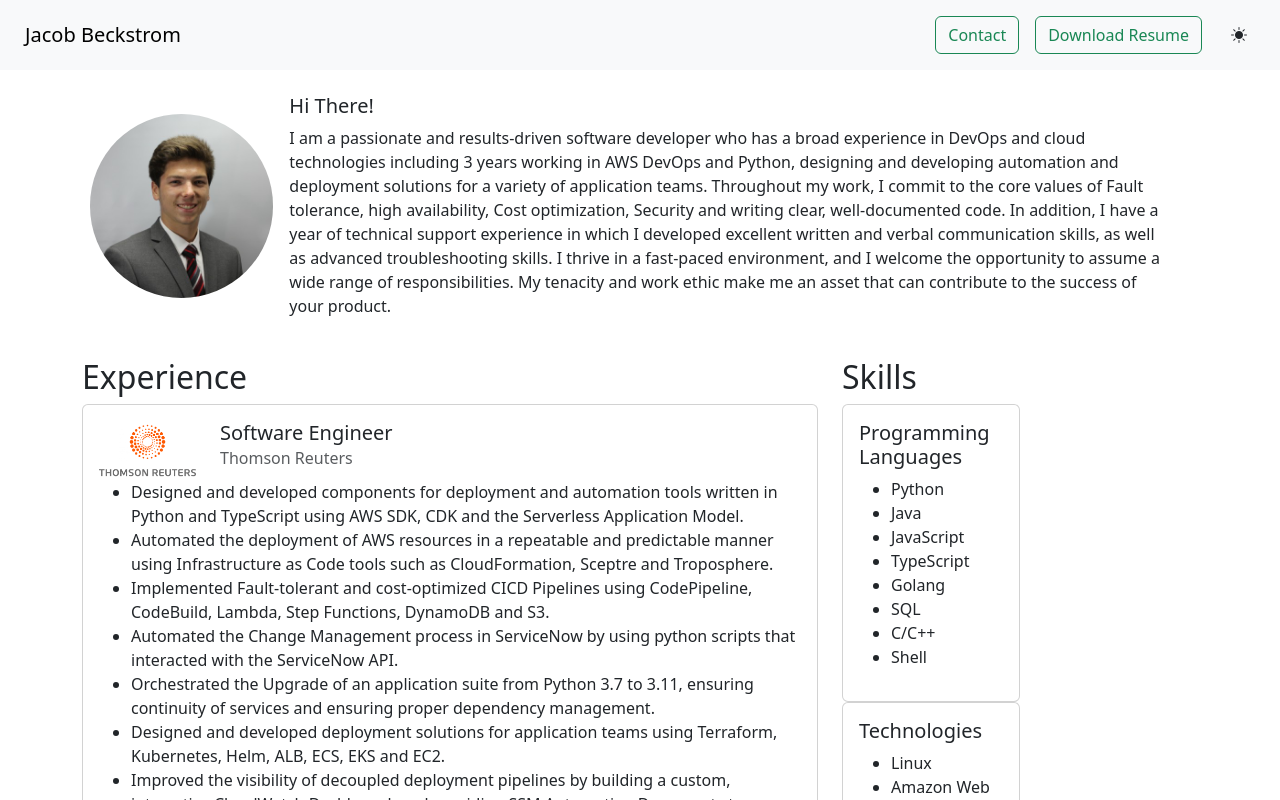
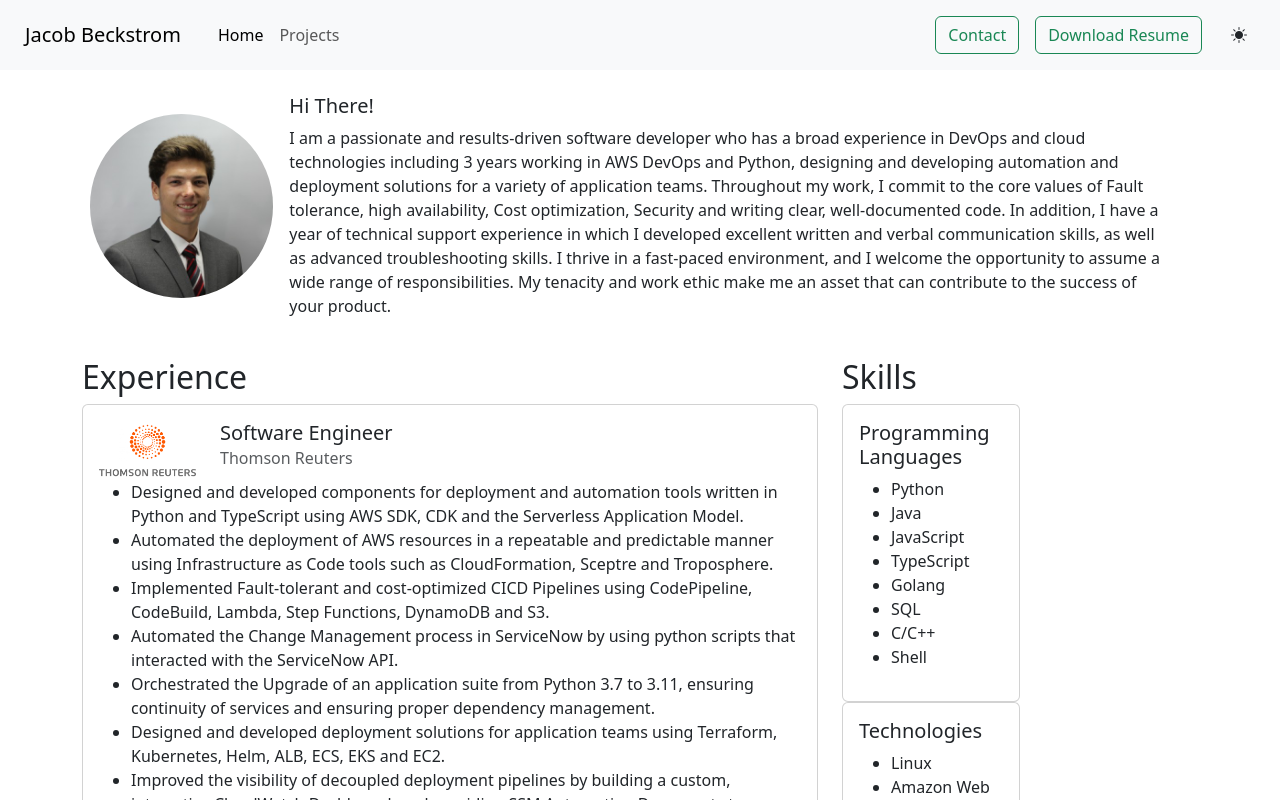
Before and after one commit to jakebeckstrom/portfolio, a React (Create React App) app in the folder portfolio/: page / in a window 1280 px wide. Shown: the top 800 px of the page. Built offline with nearby package versions, Linux system fonts and the light colour scheme.

Commit message:
Adding projects

```diff
--- /dev/null
+++ b/portfolio/public/static/projects.json
@@ -0,0 +1,37 @@
+{
+    "project_list": [
+        {
+            "name": "Portfolio Website",
+            "link": "https://jacob-beckstrom.com",
+            "github": "https://github.com/jakebeckstrom/portfolio",
+            "design": "This website was created using React and bootstrap.",
+            "deployment": "This website is deployed using S3 with the Static Webiste hosting configuration. Https is provided by Cloudfront and AWS ACM, DNS is provided by Route53",
+            "technologies": [
+                "Javascript",
+                "React",
+                "Bootstrap",
+                "AWS",
+                "S3",
+                "Route53",
+                "Cloudfront"
+            ]
+        },
+        {
+            "name": "Scheduler",
+            "link": "",
+            "github": "https://github.com/jakebeckstrom/Scheduler",
+            "design": "This website was created using Angular, Typescript and AWS SAM",
+            "deployment": "The Frontend of this website was created using S3 static website hosting and the backend was built using the AWS Serverless Application model.",
+            "technologies": [
+                "Angular",
+                "Typescript",
+                "AWS",
+                "Serverless Application Model",
+                "Python",
+                "Lambda",
+                "S3",
+                "API Gateway"
+            ]
+        }
+    ]
+}
--- a/portfolio/src/App.js
+++ b/portfolio/src/App.js
@@ -6,6 +6,8 @@ import Projects from "./components/Projects";
 
 function App() {
   const [resumeData, updateResumeData] = React.useState({});
+  const [projectData, updateProjectData] = React.useState({});
+  const [view, updateView] = React.useState("home");
 
   React.useEffect(() => {
     fetch("/static/resume_data.json", {
@@ -21,13 +23,26 @@ function App() {
         updateResumeData(myJson);
       });
   }, []);
-  let view = "home";
+  React.useEffect(() => {
+    fetch("/static/projects.json", {
+      headers: {
+        "Content-Type": "application/json",
+        Accept: "application/json",
+      },
+    })
+      .then((response) => {
+        return response.json();
+      })
+      .then((myJson) => {
+        updateProjectData(myJson);
+      });
+  }, []);
 
   return (
     <main class="gradient-custom">
-      <NavBar />
+      <NavBar updateView={updateView} />
       {view === "home" && <Home resume={resumeData} />}
-      {view === "projects" && <Projects />}
+      {view === "projects" && <Projects projects={projectData} />}
     </main>
   );
 }
--- a/portfolio/src/components/NavBar.js
+++ b/portfolio/src/components/NavBar.js
@@ -1,7 +1,7 @@
 import React from "react";
 import Contact from "./Contact";
 
-export default function NavBar() {
+export default function NavBar({ updateView }) {
   const toggleDarkMode = () => {
     if (document.documentElement.getAttribute("data-bs-theme") === "dark") {
       document.documentElement.setAttribute("data-bs-theme", "light");
@@ -10,11 +10,18 @@ export default function NavBar() {
     }
   };
 
+  const handleNavBarClick = (event) => {
+    console.log(event.target.id);
+    updateView(event.target.id);
+  };
+
   return (
     <nav class="navbar navbar-expand-lg bg-body-tertiary">
       <Contact />
       <div class="container-fluid">
-        <button class="btn navbar-brand">Jacob Beckstrom</button>
+        <button class="btn navbar-brand" id="home" onClick={handleNavBarClick}>
+          Jacob Beckstrom
+        </button>
         <button
           class="navbar-toggler"
           type="button"
@@ -28,16 +35,24 @@ export default function NavBar() {
         </button>
         <div class="collapse navbar-collapse" id="navbarNav">
           <ul class="navbar-nav d-flex">
-            {/* <li class="nav-item">
-              <a class="nav-link active" aria-current="page" href="#home">
+            <li class="nav-item">
+              <button
+                id="home"
+                class="nav-link active"
+                onClick={handleNavBarClick}
+              >
                 Home
-              </a>
-            </li> */}
-            {/* <li class="nav-item mr-auto">
-              <a class="nav-link" href="#projects">
+              </button>
+            </li>
+            <li class="nav-item mr-auto">
+              <button
+                id="projects"
+                class="nav-link"
+                onClick={handleNavBarClick}
+              >
                 Projects
-              </a>
-            </li> */}
+              </button>
+            </li>
           </ul>
           <ul class="navbar-nav d-flex justify-content-end w-100">
             <li class="nav-item p-2">
--- /dev/null
+++ b/portfolio/src/components/ProjectItem.js
@@ -0,0 +1,37 @@
+import React from "react";
+
+export default function ProjectItem({ project }) {
+  return (
+    <div class="card">
+      {/* <div class="card-header">{project.name}</div> */}
+      <div class="card-body">
+        <h5 class="card-title">{project.name}</h5>
+        <p class="card-text">{project.design}</p>
+        <p class="card-text">{project.deployment}</p>
+        <div class="row">
+          {project.technologies.map((tech) => (
+            <p class="d-inline w-auto border rounded border-primary p-2 m-2">
+              {tech}
+            </p>
+          ))}
+        </div>
+        <a
+          href={project.link}
+          class="btn btn-primary p-2"
+          target="_blank"
+          rel="noreferrer"
+        >
+          Project
+        </a>
+        <a
+          href={project.github}
+          class="btn btn-secondary p-2"
+          target="_blank"
+          rel="noreferrer"
+        >
+          Github
+        </a>
+      </div>
+    </div>
+  );
+}
--- a/portfolio/src/components/Projects.js
+++ b/portfolio/src/components/Projects.js
@@ -1,9 +1,70 @@
 import React from "react";
+import ProjectItem from "./ProjectItem";
+import SkillFilter from "./SkillFilter";
 
-export default function Projects() {
+export default function Projects({ projects }) {
+  const [techFilters, updateTechFilters] = React.useState([]);
+  const [technologies, updateTechnologies] = React.useState([]);
+  const [filteredProjects, updateFilteredProjects] = React.useState([]);
+  React.useEffect(() => {
+    let all_technologies = [];
+    projects.project_list.forEach((project) => {
+      project.technologies.forEach((tech) => {
+        if (!all_technologies.includes(tech)) {
+          all_technologies.push(tech);
+        }
+      });
+    });
+    updateTechnologies(all_technologies);
+  }, [projects.project_list]);
+
+  React.useEffect(() => {
+    console.log(techFilters);
+    if (techFilters.length > 0) {
+      let newProjectList = projects.project_list.filter((project) => {
+        let found = false;
+        project.technologies.forEach((item) => {
+          console.log(item, techFilters);
+          console.log(techFilters.includes(item));
+          if (techFilters.includes(item)) {
+            found = true;
+          }
+        });
+        return found;
+      });
+      console.log("new projects", newProjectList);
+      updateFilteredProjects(newProjectList);
+    } else {
+      console.log(techFilters.length);
+      updateFilteredProjects(projects.project_list);
+    }
+  }, [techFilters, projects]);
+
   return (
-    <div class="" id="projects" aria-hidden="true">
-      Placeholder
+    <div class="container">
+      <div class="row">
+        <h4>Side Projects</h4>
+        <p>
+          The following are projects that I have worked on in my spare time.
+          While these have varying degrees of completeness, I explain my
+          reasoning for each project and the next steps if I had more time to
+          work on it.
+        </p>
+      </div>
+      <div class="row">
+        <SkillFilter
+          technologies={technologies}
+          techFilters={techFilters}
+          updateTechFilters={updateTechFilters}
+        />
+      </div>
+      <div class="row">
+        <div class="col-12">
+          {filteredProjects.map((project) => (
+            <ProjectItem project={project} />
+          ))}
+        </div>
+      </div>
     </div>
   );
 }
--- /dev/null
+++ b/portfolio/src/components/SkillFilter.js
@@ -0,0 +1,43 @@
+import React from "react";
+
+export default function SkillFilter({
+  technologies,
+  techFilters,
+  updateTechFilters,
+}) {
+  const handleClick = (event) => {
+    if (techFilters.includes(event.target.id)) {
+      let newFilters = techFilters.filter((item) => {
+        return item !== event.target.id;
+      });
+      updateTechFilters(newFilters);
+    } else {
+      updateTechFilters([...techFilters, event.target.id]);
+    }
+  };
+
+  return (
+    <div class="row">
+      <h5>Click on any of the following buttons to filter the list.</h5>
+      {technologies.map((item) =>
+        techFilters.includes(item) ? (
+          <button
+            id={item}
+            class="btn btn-primary w-auto p-2 m-2"
+            onClick={handleClick}
+          >
+            {item}
+          </button>
+        ) : (
+          <button
+            id={item}
+            class="btn btn-outline-primary w-auto p-2 m-2"
+            onClick={handleClick}
+          >
+            {item}
+          </button>
+        )
+      )}
+    </div>
+  );
+}
```
